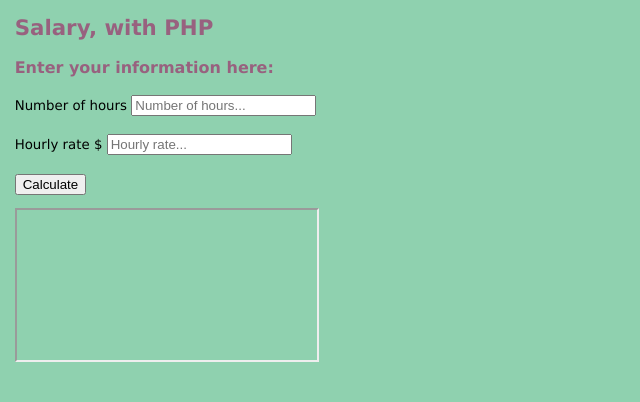
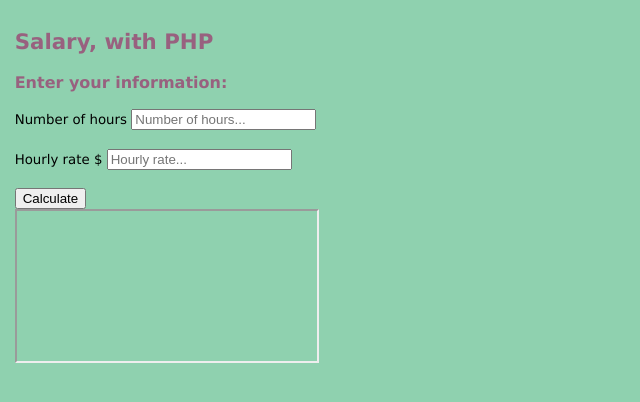
Before and after one commit to ICS20-Programming-ZoiaB/Unit2-05-PHP-Salary, a PHP site: page / in a window 1280 px wide. Shown: the top 402 px of the page, without its empty margins (0-640 px from the left). Run offline with PHP 8.4, Linux system fonts and the light colour scheme.

Commit message:
made calculations work

```diff
--- a/css/style.css
+++ b/css/style.css
@@ -1,3 +1,9 @@
+/* Created by: ZoiaB
+* Created on: Mar 2022
+* This CSS file defines the style for index.html
+* ICS2O-Unit2-05-PHP-Salary
+*/
+
 body {
   background-color: #8fd1af;
   font-size: 10pt;
--- a/index.php
+++ b/index.php
@@ -1,42 +1,40 @@
-<DOCTYPE html>
+<!DOCTYPE html>
 <html lang="en-ca">
   <head>
 
-    <!-- Metadata -->
+    <!--Meta data section-->
     <meta charset="utf-8">
     <meta name="description" content="Salary, with PHP">
     <meta name="keywords" content="immaculata, ics2o">
     <meta name="author" content="ZoiaB">
     <meta name="viewport" content="width=device-width, initial-scale=1.0">
 
-    <!-- Code for the favicon -->
-    <link rel="apple-touch-icon" sizes="180x180" href="./fav_index/android-chrome-512x512.png">
-    <link rel="icon" type="image/png" sizes="32x32" href="./fav_index/android-chrome-512x512.png">
-    <link rel="icon" type="image/png" sizes="16x16" href="./fav_index/android-chrome-512x512.png">
-    <link rel="manifest" href="./fav_index/android-chrome-512x512.png">
-
-    <!-- Stylesheet -->
+    <!--Favicon-->
+    <link rel="apple-touch-icon" sizes="180x180" href="./fav_index/apple-touch-icon.png">
+    <link rel="icon" type="image/png" sizes="32x32" href="./fav_index/favicon-32x32.png">
+    <link rel="icon" type="image/png" sizes="16x16" href="./fav_index/favicon-16x16.png">
+    <link rel="manifest" href="./fav_index/site.webmanifest">
     <link rel="stylesheet" href="./css/style.css">
 
     <!-- Title -->
     <title>Salary, with PHP</title>
   </head>
   <body>
-    <?php
+ <?php
       echo "<h1>Salary, with PHP</h1>";
-      echo "<h3>Enter your information here:</h3>";
+      echo "<h3>Enter your information:</h3>";
     ?>
 
     <!-- Form for user input -->
     <form action="./results.php" method="post" target="result">
       <label for="hours">Number of hours</label>
-      <input type="float" id="number of hours" placeholder="Number of hours..." name="number of hours"><br><br>
+      <input type="float" id="number-of-hours" placeholder="Number of hours..." name="number-of-hours"><br><br>
       <label for="rate">Hourly rate $</label>
-      <input type="float" id="hourly rate" placeholder="Hourly rate..." name="hourly-rate"><br><br>
+      <input type="float" id="hourly-rate" placeholder="Hourly rate..." name="hourly-rate"><br><br>
       <input type="submit" value="Calculate">
     </form>
 
-    <!-- Calculations -->
+    <!-- Div for calculations -->
     <iframe id="result" name="result">
     </iframe>
   </body>
```
Also changed, not shown: results.php (+5 -6 lines).
